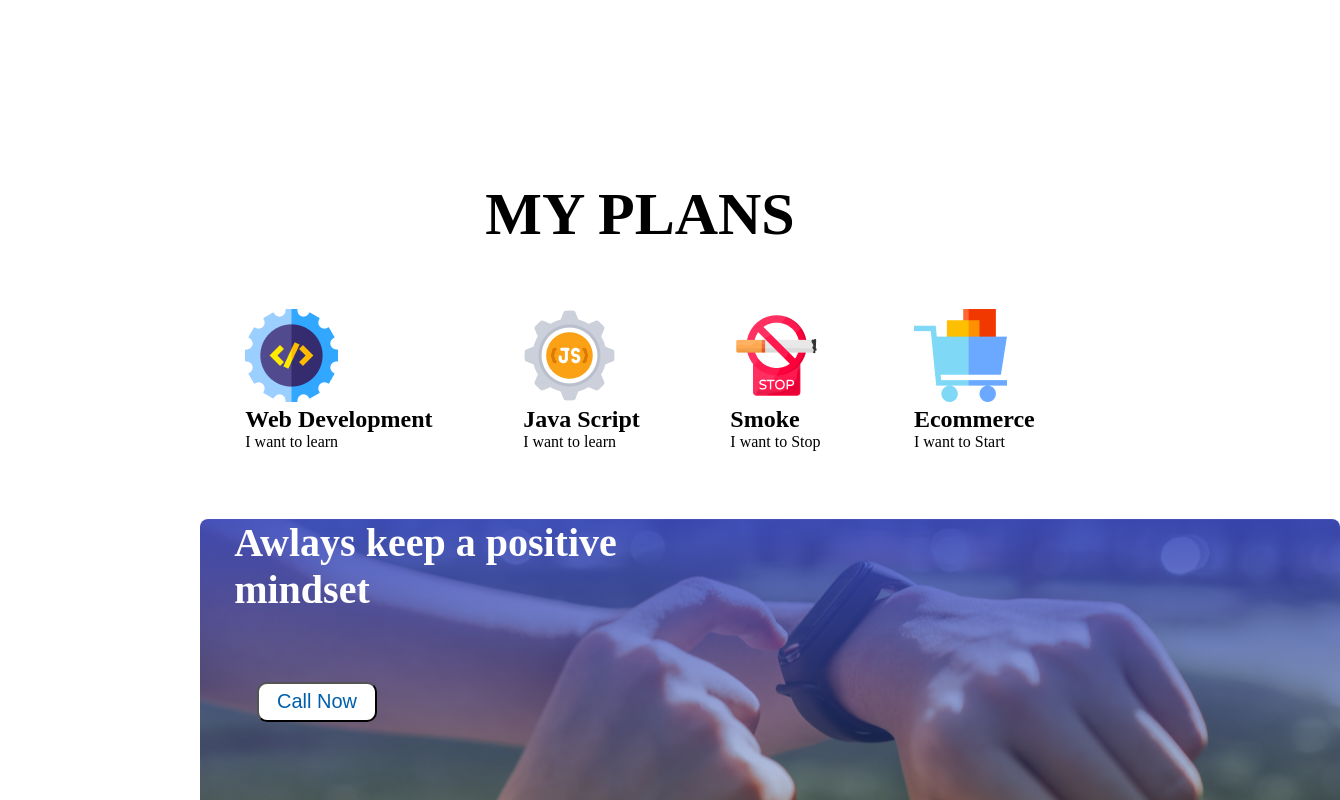
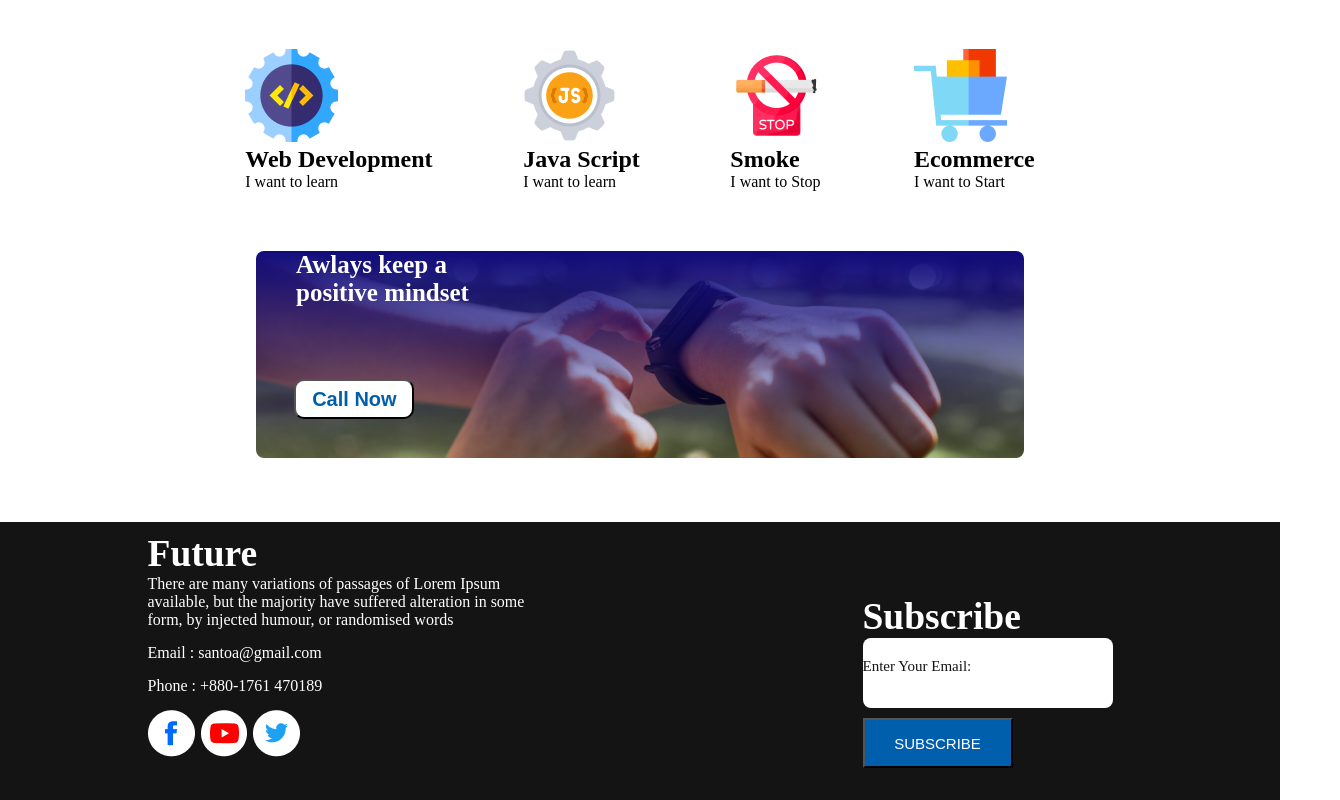
Before and after one commit to TanvirAhmed41/assignment-1, a plain HTML site: page index.html in a window 1280 px wide. Shown: the part 2000-2800 px from the top of the page, 1340 px wide, since content can reach past the window. Drawn offline with Linux system fonts and the light colour scheme.

Commit message:
css edit

```diff
--- a/index.html
+++ b/index.html
@@ -5,6 +5,7 @@
     <meta http-equiv="X-UA-Compatible" content="IE=edge" />
     <meta name="viewport" content="width=device-width, initial-scale=1.0" />
     <title>Assignment1</title>
+    <link rel="preconnect" href="https://fonts.googleapis.com"><link rel="preconnect" href="https://fonts.gstatic.com" crossorigin><link href="https://fonts.googleapis.com/css2?family=Open+Sans&family=Work+Sans&display=swap" rel="stylesheet">
     <link rel="stylesheet" href="styles/style.css" />
   </head>
 
@@ -102,5 +103,29 @@
       </section>
     </main>
     <!--Main Ends Here-->
+
+     <!--Footer Starts Here-->
+    <footer>
+          <div class="footer-container">
+            <div class="future">
+              <h2>Future</h2>
+              <p>There are many variations of passages of Lorem Ipsum available, but the majority have suffered alteration in some form, by injected humour, or randomised words</p>
+              <p>Email : santoa@gmail.com</p>
+              <p>Phone : +880-1761 470189</p>
+
+                <img src="images/icons/fb.png" alt="">
+                <img src="images/icons/youtube.png" alt="">
+                <img src="images/icons/twitter.png" alt="">
+
+            </div>
+            <div class="subscribe">
+              <h2>Subscribe</h2>
+              <p class="email">Enter Your Email:</p>
+              <button class="btn-subs">SUBSCRIBE</button>
+
+            </div>
+          </div>
+    </footer>
+    <!--Footer Ends Here-->
   </body>
 </html>
--- a/styles/style.css
+++ b/styles/style.css
@@ -15,7 +15,6 @@
   display: flex;
   padding: 35px;
   font-size: 25px;
-  font-family: "Segoe UI", Tahoma, Geneva, Verdana, sans-serif;
   font-weight: 500;
 }
 .logo-info1 {
@@ -34,7 +33,6 @@
 .item {
   padding: 35px;
   font-size: 25px;
-  font-family: "Segoe UI", Tahoma, Geneva, Verdana, sans-serif;
   font-weight: 500;
 }
 /* Navbar Styles End */
@@ -76,9 +74,9 @@
 /* Main Styles Starts */
 
 .previous-year-failour {
-  width: 70vw;
-  height: 150vh;
-  margin: 10px 200px;
+  width: 80vw;
+  height: 100vh;
+  margin: 80px 200px;
   display: flex;
   align-items: center;
   justify-content: center;
@@ -88,7 +86,6 @@
   margin-bottom: 15px;
 }
 .pyf-description {
-  font-family: "Work Sans";
   font-style: normal;
   font-weight: 400;
   font-size: 16px;
@@ -99,7 +96,6 @@
 }
 
 .milestone-title {
-  font-family: "Work Sans";
   font-style: normal;
   font-weight: 700;
   font-size: 40px;
@@ -114,38 +110,83 @@
 }
 
 #mindset {
-  background-image: linear-gradient( rgba(57, 72, 186, 0.912), rgba(52, 91, 149, 0.273)),url("../images/watch.png");
-  /* width: 80%;
-  height: 400px;
-  background-size: cover;
-  color: white;
-  padding: 20px; */
+  background-image: linear-gradient(
+      rgba(17, 11, 123, 0.999),
+      rgba(0, 0, 0, 0)
+    ),
+    url("../images/watch.png");
   border-radius: 8px;
   background-position: center;
   background-repeat: no-repeat;
   background-size: cover;
-  width: 1140px;
-  height: 300px;
-  margin: 40px 200px;
+  margin:0% 20% 5%;
+
 }
 .mindset-title {
-  font-family: "Work Sans";
-  font-style: normal;
   font-weight: 700;
-  font-size: 40px;
-  margin: 6% 3%;
-  width: 459px;
-height: 94px;
-color: #FFFFFF;
+  font-size: 25px;
+  margin: 40px;
+  width: 200px;
+  height: 50px;
+  color: #ffffff;
+
 }
 .mindset-btn {
+  font-weight: 600;
   font-size: 20px;
-  margin: 0% 5%;
+  margin: 5%;
   color: #005fac;
-  padding: 0px 10px;
   background-color: white;
   border-radius: 10px;
   width: 120px;
   height: 40px;
 }
 /* Main Styles End  */
+
+/* Footer Styles Starts  */
+.footer-container {
+  display: flex;
+  justify-content: space-around;
+  align-items: center;
+  height: 40vh;
+  width: 100%;
+  background: #151414;
+  margin-bottom: 100px;
+}
+.future {
+  font-weight: 400;
+  font-size: 25px;
+  height: 100%;
+  width: 400px;
+  color: white;
+  margin-top: 20px;
+}
+.future p {
+  font-weight: 400;
+  font-size: 16px;
+  margin-bottom: 15px;
+}
+.subscribe {
+  font-size: 25px;
+  color: white;
+  padding: 10px;
+  margin: 10px;
+}
+.email {
+  width: 250px;
+  height: 50px;
+  background-color: white;
+  color: #151414;
+  padding-top: 20px;
+  border-radius: 8px;
+  font-size: 15px;
+  margin-bottom: 10px;
+}
+.btn-subs {
+  font-size: 15px;
+  color: white;
+  padding: 0px 10px;
+  background: #005fac;
+  width: 150px;
+  height: 50px;
+}
```
